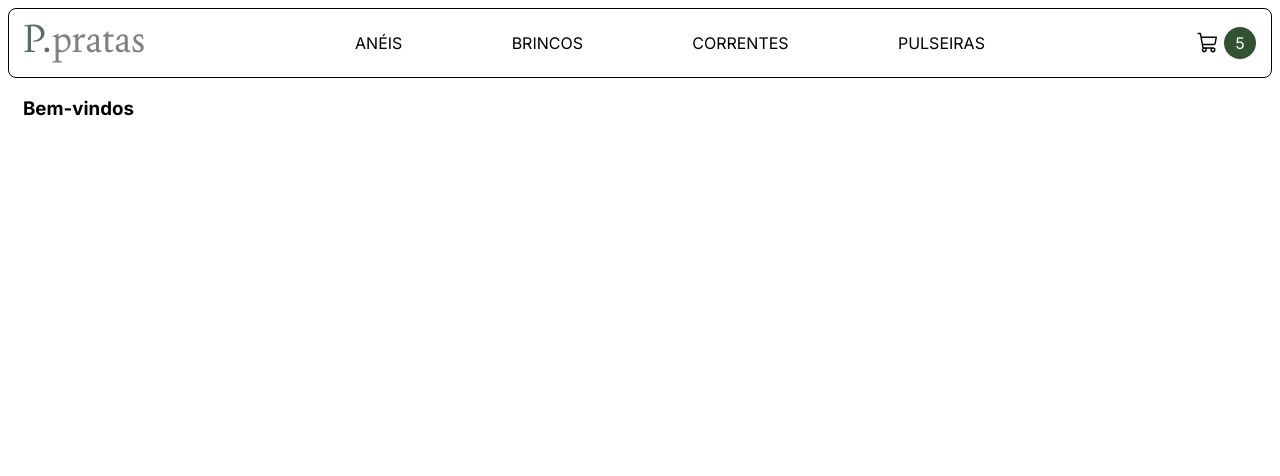
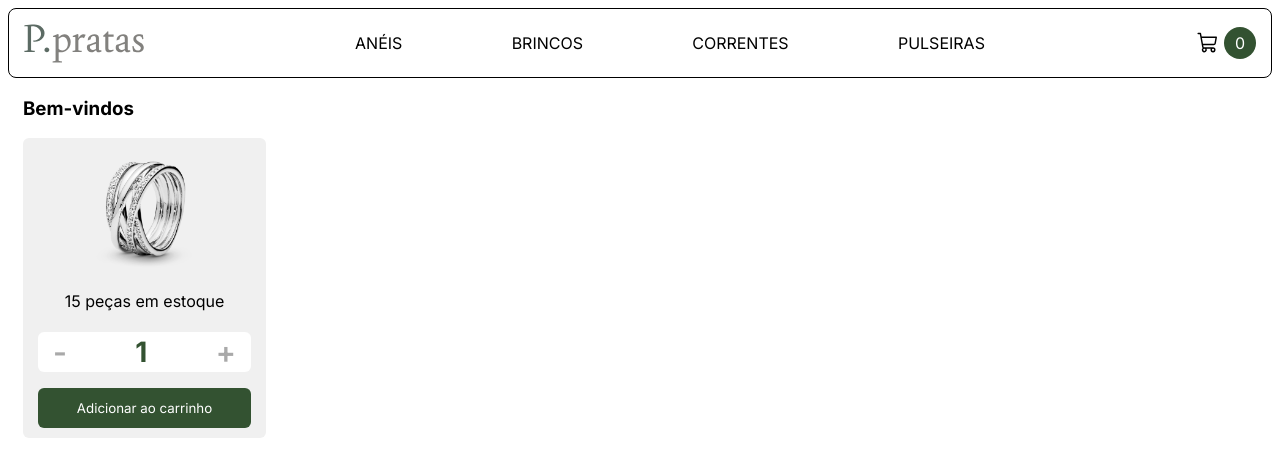
Before and after one commit to a-estevam/AulasReactCoderHouse, a React (Vite) app: page / in a window 1280 px wide. Shown: the top 476 px of the page. Built offline with nearby package versions, Linux system fonts and the light colour scheme.

Commit message:
update - add componente - ItemCount

```diff
--- a/src/App.jsx
+++ b/src/App.jsx
@@ -1,6 +1,5 @@
 import ItemListContainer from "./components/ItemListContainer/ItemListContainer"
 import Menu from "./components/Menu/Menu"
-
 
 
 function App() {
--- a/src/components/CartWidget/CartWidget.jsx
+++ b/src/components/CartWidget/CartWidget.jsx
@@ -1,11 +1,17 @@
 import { ShoppingCart } from "@phosphor-icons/react";
 import './CartWidget.css'
-const CartWidget = () =>{
+
+
+
+const CartWidget = () => {
+
     return(
         <>
         <div className="cart">
             <ShoppingCart size={32} />
-             <div className="cart_iten">5</div>
+             <div className="cart_iten">0</div>
+
+
         </div>
         </>
     )
--- /dev/null
+++ b/src/components/ItemCount/ItemCount.css
@@ -0,0 +1,64 @@
+@import '../../index.css';
+
+.card{
+    background-color: var(--bgLightGrayColor);
+    width: 243px;
+    height: 300px;
+    display: flex;
+    flex-direction: column;
+    align-items: center;
+    justify-content: space-between;
+    padding: 10px 0px;
+
+    border-radius: 6px;
+}
+
+
+.counter_itens{
+    display: flex;
+    flex-direction: row;
+    align-items: center;
+    justify-content: space-between;
+    padding: 0 15px;
+
+    width: 213px;
+    height: 40px;
+    background-color: var(--whiteColor);
+
+    border-radius: 6px;
+}
+
+.card_button{
+    display: flex;
+    align-items: center;
+    font-size: 30px;
+    font-weight: 600;
+    background-color: var(--whiteColor);
+    border: none;
+
+    color: var(--lightGrayColor);
+    cursor: pointer;
+}
+
+#addCart{
+    border-radius: 6px;
+    border: none;
+    background-color: var(--primaryColor);
+    width: 213px;
+    height: 40px;
+    color: var(--whiteColor);
+
+    cursor: pointer;
+
+}
+
+p{
+    margin: 5px;
+}
+
+span{
+    font-size: 28px;
+    font-weight: bold;
+    color: var(--primaryColor);
+
+}
--- /dev/null
+++ b/src/components/ItemCount/ItemCount.jsx
@@ -0,0 +1,75 @@
+import { useRef, useState } from 'react'
+import anelImg from '../../assets/imagens/anel_de _prata_01.png'
+import './ItemCount.css'
+
+const ItemCount = ({ stock, initial, onAdd}) =>{
+    const [item, setItem] = useState(initial)
+    const btnRef = useRef();
+
+
+
+    const increment = () =>{
+        if(item >= stock){
+           alert(`A quantidade do estoque é de ${stock} peças`)
+
+        } else{
+             setItem(item +1)
+             if (btnRef.current) {
+                btnRef.current.disabled = false;
+                btnRef.current.style.backgroundColor = '#335231';
+                btnRef.current.style.cursor = 'pointer';
+            }
+        }
+    }
+
+    const decrement = () =>{
+        if(item == 0){
+            if (btnRef.current) {
+                btnRef.current.style.backgroundColor = 'gray';
+                btnRef.current.style.cursor = 'not-allowed';
+                btnRef.current.disabled = true;
+            }
+
+        } else{
+             setItem(item -1)
+
+
+        }
+    }
+
+    const handleAdd = () => {
+        if (onAdd) {
+            onAdd(item);
+        }
+        if (item == 0) {
+            alert(`Adicione uma quantidade`);
+        } else if (item == 1)  {
+            alert(`${item} peça adicionada ao carrinho`);
+        } else{
+            alert(`${item} peças adicionadas ao carrinho`);
+        }
+
+
+    };
+
+
+
+    return(
+        <div className="card">
+            <img className="card_img" src={anelImg} alt="anel_promocão"/>
+            <p>{stock} peças em estoque</p>
+
+            <div id="counter">
+                <div className='counter_itens'>
+                    <button id="minus" className="card_button" onClick={decrement}>-</button>
+                    <span id="value">{item}</span>
+                    <button id="plus" className="card_button" onClick={increment}>+</button>
+                </div>
+            </div>
+                <button id='addCart' ref={btnRef}  onClick={handleAdd}>Adicionar ao carrinho</button>
+        </div>
+    )
+}
+
+
+export default ItemCount
--- a/src/components/ItemListContainer/ItemListContainer.jsx
+++ b/src/components/ItemListContainer/ItemListContainer.jsx
@@ -1,10 +1,15 @@
-import './ItemListContainer.css'
+import ItemCount from '../ItemCount/ItemCount';
+import './ItemListContainer.css';
+
 
 const ItemListContainer = ({greeting}) =>{
+
+
     return(
         <>
         <section className='itemListContainer container'>
-            <h3>{greeting}</h3>
+             <h3>{greeting}</h3>
+             <ItemCount stock={15} initial={1} />
         </section>
         </>
     )
--- a/src/index.css
+++ b/src/index.css
@@ -22,9 +22,10 @@
   --secondaryColor: #5C6B64;
   --tertiaryColor: #FFFAE5;
   --darkGrayColor: #535353;
-  --lightGrayColor: #DBDAD6;
+  --lightGrayColor: #A9A9A9;
   --whiteColor: #FFFFFF;
   --blackColor: #000;
+  --bgLightGrayColor:#F0F0F0;
 }
 
 
```
Also changed, not shown: src/components/NavBar/NavBar.jsx (+10 -9 lines), src/assets/imagens/anel_de _prata_01.png (added), 1 other file (tests, documents, lock files or other folders).
